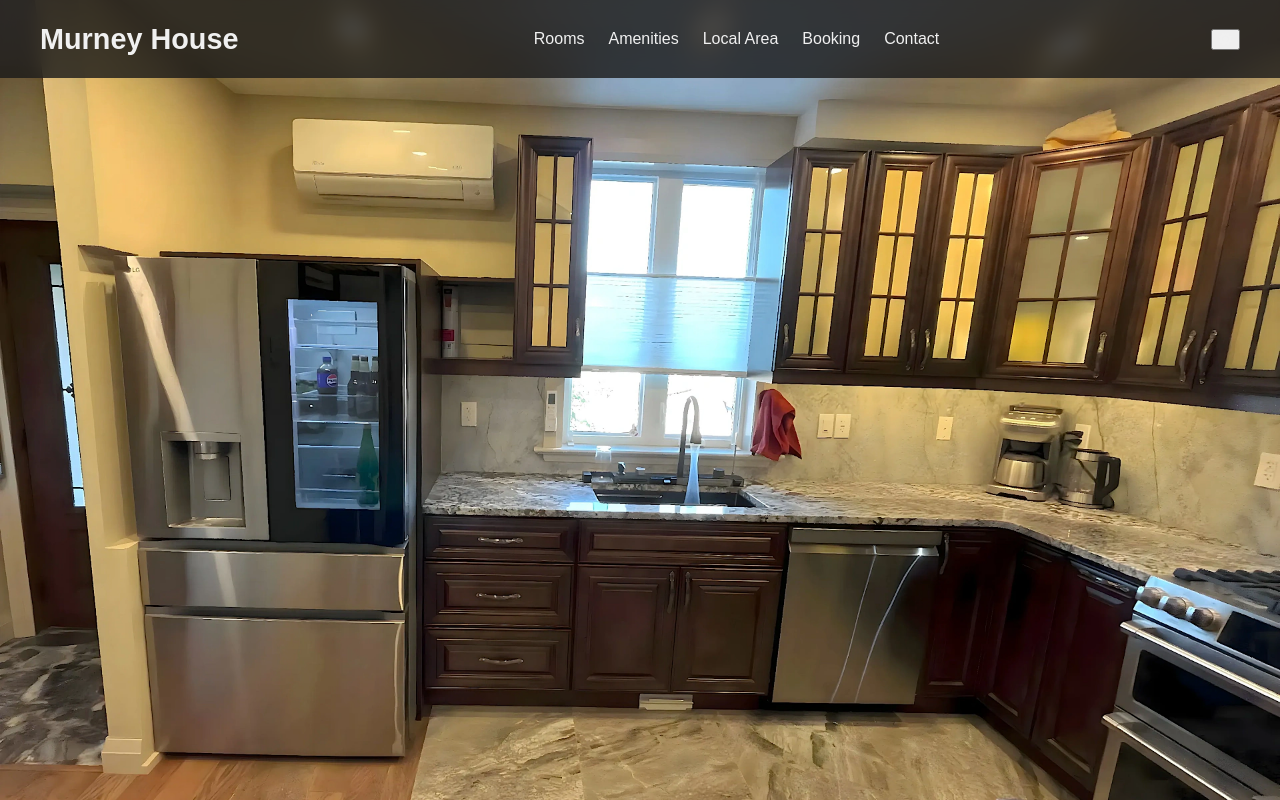
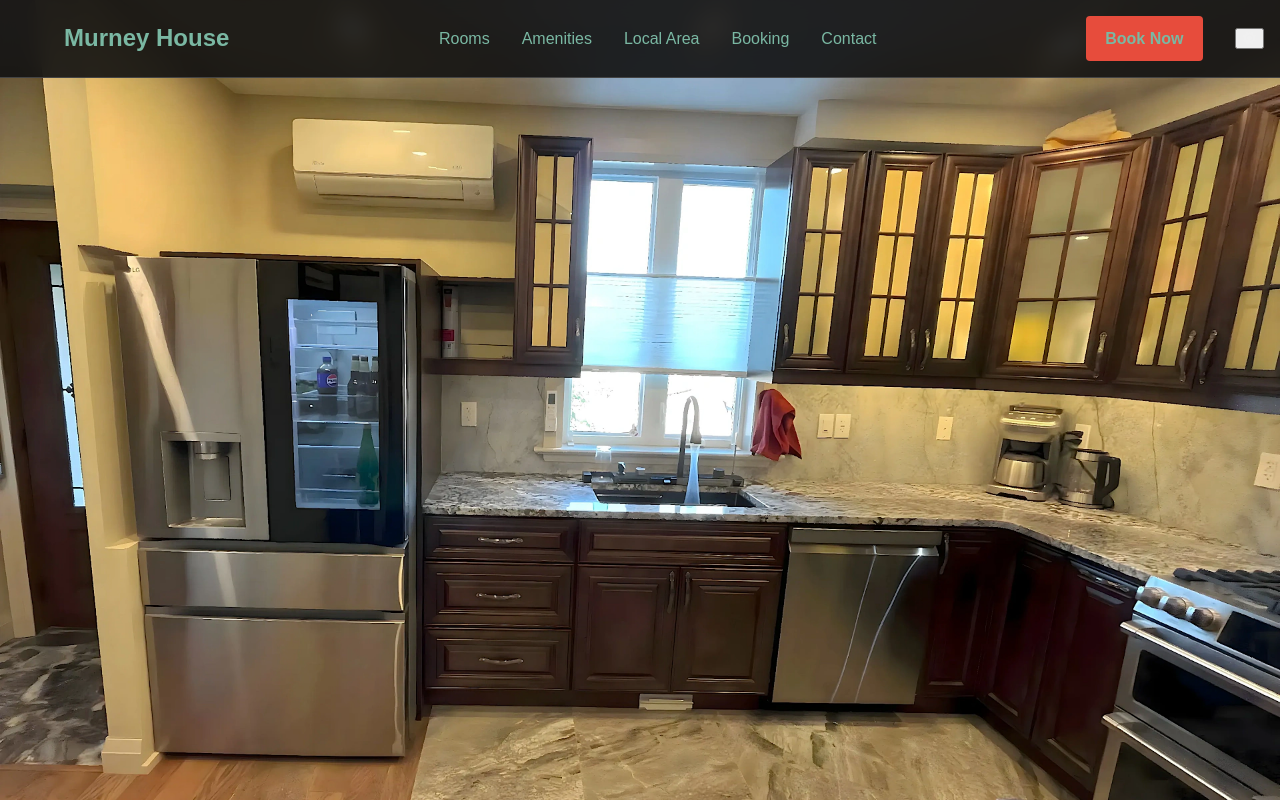
Before and after one commit to c-life4m/2-murneyhouse.ca, a plain HTML site: page index.html in a window 1280 px wide. Both pictures are taken after a click on the button "Toggle light/dark mode". Shown: the top 800 px of the page. Drawn offline with Linux system fonts and the light colour scheme.

Commit message:
Fix logo underline styling - update CSS selectors

```diff
--- a/index.html
+++ b/index.html
@@ -3,7 +3,7 @@
 <head>
     <meta charset="UTF-8">
     <meta name="viewport" content="width=device-width, initial-scale=1.0">
-    <title>Murney House B&B</title>
+    <title>Murney House - Your Home Away From Home</title>
     <link rel="stylesheet" href="src/styles/style.css">
     <!-- Add Font Awesome or other icon library if needed for icons -->
     <link rel="stylesheet" href="https://cdnjs.cloudflare.com/ajax/libs/font-awesome/6.0.0/css/all.min.css">
@@ -17,6 +17,7 @@
                 <div class="site-logo">
                     <a href="/">Murney House</a>
                 </div>
+
                 <nav class="main-nav">
                     <ul>
                         <li><a href="#rooms">Rooms</a></li>
@@ -27,6 +28,7 @@
                     </ul>
                 </nav>
        <div class="header-controls">
+    <a href="#booking" class="book-now-btn">Book Now</a>  <!-- ADD THIS LINE -->
     <button class="theme-toggle" aria-label="Toggle light/dark mode">
         <i class="fas fa-moon"></i>
         <i class="fas fa-sun"></i>
@@ -39,8 +41,7 @@
         <span></span>
     </button>
 </div>
-            </div>
-        </div>
+
     </header>
     <!-- Hero Section -->
     <section id="hero">
--- a/src/styles/style.css
+++ b/src/styles/style.css
@@ -74,83 +74,90 @@ h1, h2, h3, h4, h5, h6 {
 }
 
 /* Header */
+/* Replace your current header styles with these: */
 .site-header {
     position: fixed;
     top: 0;
     left: 0;
     width: 100%;
+    padding: var(--spacing-sm) 0;
     z-index: 1000;
-    background-color: rgba(255, 255, 255, 0.8); /* Translucent light */
+    transition: background-color var(--transition-medium);
+    background-color: rgba(255, 255, 255, 0.9);
     backdrop-filter: blur(10px);
-    transition: background-color var(--transition-medium), padding var(--transition-medium);
-    padding: var(--spacing-sm) 0; /* Initial padding */
+    border-bottom: 1px solid var(--light-border);
 }
 
 .dark-mode .site-header {
-    background-color: rgba(26, 26, 26, 0.8); /* Translucent dark */
-}
-
-.site-header.scrolled {
-    padding: var(--spacing-xs) 0; /* Smaller padding when scrolled */
-    box-shadow: 0 2px 5px rgba(0, 0, 0, 0.1);
-}
-
-.dark-mode .site-header.scrolled {
-    box-shadow: 0 2px 5px rgba(0, 0, 0, 0.3);
+    background-color: rgba(18, 18, 18, 0.9);
+    border-bottom: 1px solid var(--dark-border);
 }
 
 .header-content {
     display: flex;
     justify-content: space-between;
     align-items: center;
+    width: 100%;
+    max-width: 1200px;
+    margin: 0 auto;
+    padding: 0 var(--spacing-md);
 }
 
 .site-logo a {
-    font-size: 1.8rem;
-    font-weight: bold;
-    color: var(--light-text); /* Logo color */
-    text-decoration: none;
+    font-family: var(--heading-font);
+    font-size: 1.5rem;
+    font-weight: 700;
 }
 
-.dark-mode .site-logo a {
-    color: var(--dark-text); /* Logo color in dark mode */
+.logo a {
+    font-family: var(--heading-font);
+    font-size: 1.5rem;
+    font-weight: 700;
+    text-decoration: none !important;
 }
 
-.main-nav ul {
-    list-style: none;
-    margin: 0;
-    padding: 0;
-    display: flex;
-}
-
-.main-nav li {
-    margin-left: var(--spacing-md);
+header .logo a,
+header .logo a:hover,
+header .logo a:focus,
+header .logo a:active {
+    text-decoration: none !important;
+    text-decoration-line: none !important;
+    border-bottom: none !important;
+    box-shadow: none !important;
 }
 
 .main-nav a {
     font-weight: 500;
-    color: var(--light-text); /* Nav link color */
-    text-decoration: none;
+    position: relative;
     transition: color var(--transition-fast);
+    text-decoration: none; /* Ensure no default underline */
 }
 
-.dark-mode .main-nav a {
-    color: var(--dark-text); /* Nav link color in dark mode */
+/* Only the animated underline */
+.main-nav a::after {
+    content: '';
+    position: absolute;
+    bottom: -5px;
+    left: 0;
+    width: 0;
+    height: 2px;
+    background-color: currentColor;
+    transition: width var(--transition-fast);
 }
 
-.main-nav a:hover {
-    color: var(--light-primary); /* Hover color */
+.main-nav a:hover::after {
+    width: 100%;
 }
 
-.dark-mode .main-nav a:hover {
-    color: var(--dark-primary); /* Hover color in dark mode */
+.site-logo a::after {
+    display: none !important;
 }
 
 .header-controls {
     display: flex;
     align-items: center;
+    gap: var(--spacing-sm);
 }
-
 
 
 .dark-mode .theme-toggle, .dark-mode .lang-toggle {
@@ -164,6 +171,28 @@ h1, h2, h3, h4, h5, h6 {
 
 .dark-mode .theme-toggle:hover, .dark-mode .lang-toggle:hover {
     background-color: var(--dark-border);
+}
+
+.book-now-btn {
+    background-color: var(--cta);
+    color: white;
+    padding: 0.6rem 1.2rem;
+    border-radius: 4px;
+    font-weight: 600;
+    transition: all var(--transition-fast);
+    margin-right: var(--spacing-sm);
+    text-decoration: none;
+}
+
+.book-now-btn:hover {
+    background-color: var(--cta-hover);
+    transform: translateY(-2px);
+    box-shadow: 0 4px 8px rgba(0,0,0,0.1);
+    text-decoration: none;
+}
+
+.book-now-btn::after {
+    display: none !important;
 }
 
 .theme-toggle .fa-sun {
@@ -260,6 +289,19 @@ h1, h2, h3, h4, h5, h6 {
     color: var(--light-text); /* Nav link color */
     text-decoration: none;
     transition: color var(--transition-fast);
+}
+
+header nav ul {
+    display: flex;
+    flex-direction: row;
+    align-items: center;
+    list-style: none;
+    margin: 0;
+    padding: 0;
+}
+
+header nav li {
+    margin: 0 var(--spacing-sm);
 }
 
 .dark-mode .mobile-nav a {
@@ -450,7 +492,6 @@ footer ul li a:hover {
 }
 
 .footer-bottom .footer-links a:hover {
-    color: var(--light-primary); /* Footer bottom link hover color */
     text-decoration: underline;
 }
 
```
Lines whose indentation alone changed are shown as unchanged.
